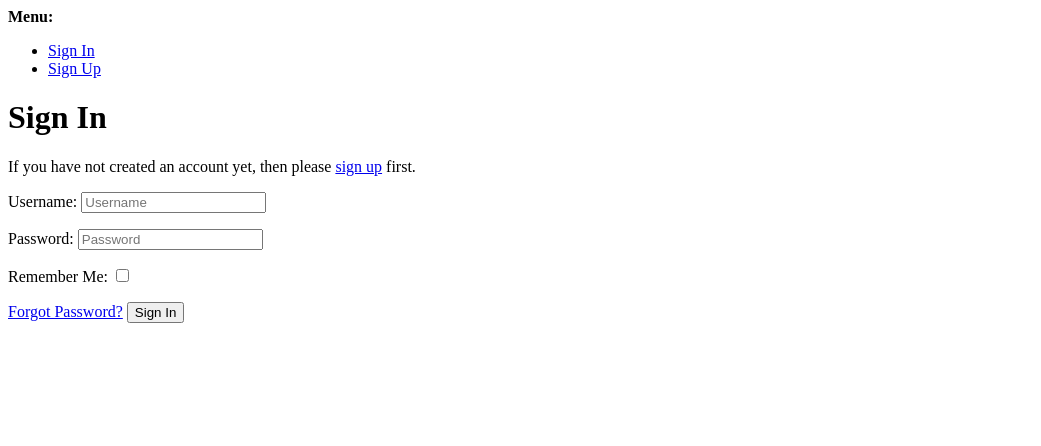
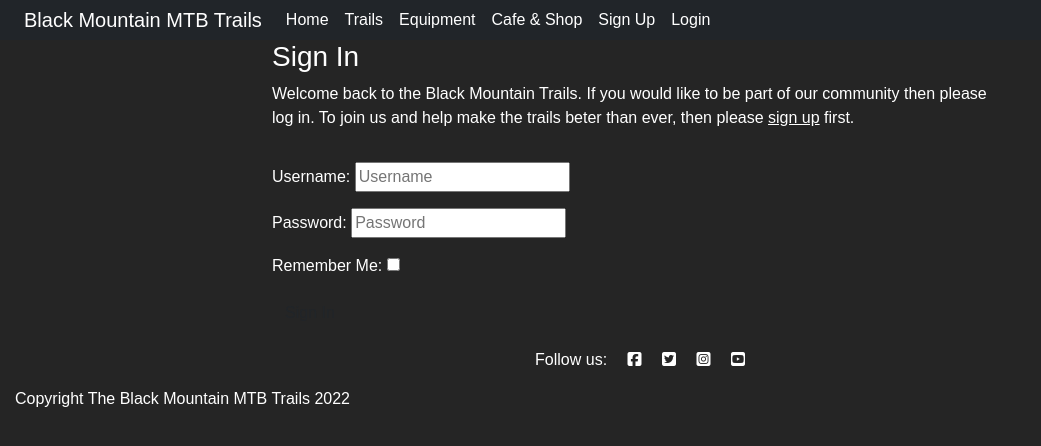
Before and after one commit to stephenlynch-ops/mysticmtb, a Django app: page /accounts/login/ in a window 1280 px wide. Shown: the top 446 px of the page, without its empty margins (0-1041 px from the left). Run offline with Django 3.2, Linux system fonts and the light colour scheme; some libraries are stand-ins or nearby versions; some web fonts are replaced.

Commit message:
FEAT: Initial modifications to log in, out and sign up pages completed

```diff
--- a/templates/account/login.html
+++ b/templates/account/login.html
@@ -1,4 +1,4 @@
-{% extends "account/base.html" %}
+{% extends "base.html" %}
 
 {% load i18n %}
 {% load account socialaccount %}
@@ -7,40 +7,27 @@
 
 {% block content %}
 
-<h1>{% trans "Sign In" %}</h1>
-
-{% get_providers as socialaccount_providers %}
-
-{% if socialaccount_providers %}
-<p>{% blocktrans with site.name as site_name %}Please sign in with one
-of your existing third party accounts. Or, <a href="{{ signup_url }}">sign up</a>
-for a {{ site_name }} account and sign in below:{% endblocktrans %}</p>
-
-<div class="socialaccount_ballot">
-
-  <ul class="socialaccount_providers">
-    {% include "socialaccount/snippets/provider_list.html" with process="login" %}
-  </ul>
-
-  <div class="login-or">{% trans 'or' %}</div>
-
+<div class="container">
+  <div class="row">
+    <div class="col-md-8 mt3 offset-md-2">
+      <h3>{% trans "Sign In" %}</h3>
+        <p>{% blocktrans %}Welcome back to the Black Mountain Trails.
+          If you would like to be part of our community then please log in.
+          To join us and help make the trails beter than ever, then please
+        <a href="{{ signup_url }}">sign up</a> first.{% endblocktrans %}</p>
       </div>
-
-{% include "socialaccount/snippets/login_extra.html" %}
-
-{% else %}
-<p>{% blocktrans %}If you have not created an account yet, then please
-<a href="{{ signup_url }}">sign up</a> first.{% endblocktrans %}</p>
-{% endif %}
-
+    </div>
+  <div class="row">
+    <div class="col-md-8 mt-3 offset-md-2">
       <form class="login" method="POST" action="{% url 'account_login' %}">
         {% csrf_token %}
         {{ form.as_p }}
         {% if redirect_field_value %}
         <input type="hidden" name="{{ redirect_field_name }}" value="{{ redirect_field_value }}" />
         {% endif %}
-  <a class="button secondaryAction" href="{% url 'account_reset_password' %}">{% trans "Forgot Password?" %}</a>
-  <button class="primaryAction" type="submit">{% trans "Sign In" %}</button>
+        <button class="btn btn-signup right" type="submit">{% trans "Sign In" %}</button>
       </form>
-
+    </div>
+  </div>
+</div>
 {% endblock %}
--- a/templates/account/logout.html
+++ b/templates/account/logout.html
@@ -1,4 +1,4 @@
-{% extends "account/base.html" %}
+{% extends "base.html" %}
 
 {% load i18n %}
 
--- a/templates/account/signup.html
+++ b/templates/account/signup.html
@@ -1,4 +1,4 @@
-{% extends "account/base.html" %}
+{% extends "base.html" %}
 
 {% load i18n %}
 
--- a/templates/base.html
+++ b/templates/base.html
@@ -47,14 +47,14 @@
                                 </li>
                                 {% if user.is_authenticated %}
                                 <li class="nav-item active">
-                                    <a class="nav-link" href="#">Logout</a>
+                                    <a class="nav-link" href="{% url 'account_logout' %}">Logout</a>
                                 </li>
                                 {% else %}
                                 <li class="nav-item active">
-                                    <a class="nav-link active" href="#">Sign Up</a>
+                                    <a class="nav-link active" href="{% url 'account_signup' %}">Sign Up</a>
                                 </li>
                                 <li class="nav-item active">
-                                    <a class="nav-link active" href="#">Login</a>
+                                    <a class="nav-link active" href="{% url 'account_login' %}">Login</a>
                                 </li>
                                 {% endif %}
                             </ul>
```
Lines whose indentation alone changed are shown as unchanged.
